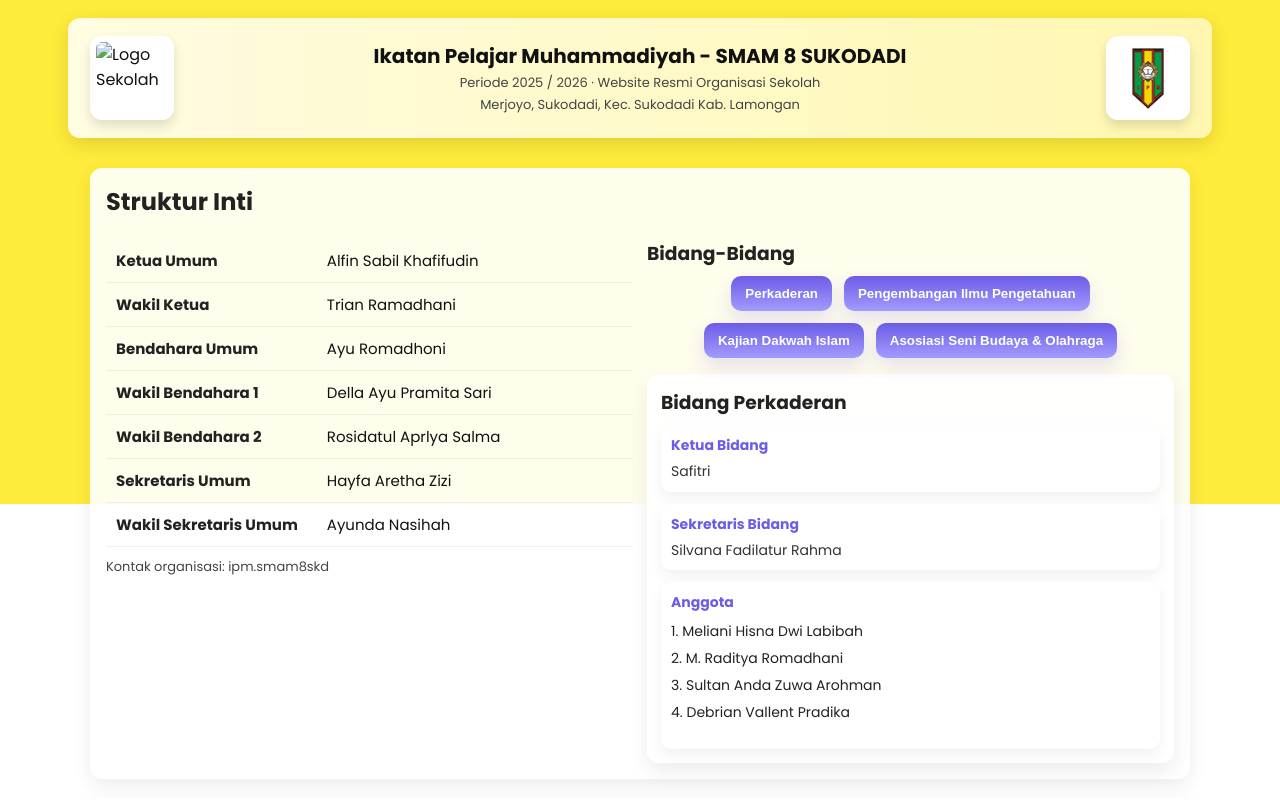
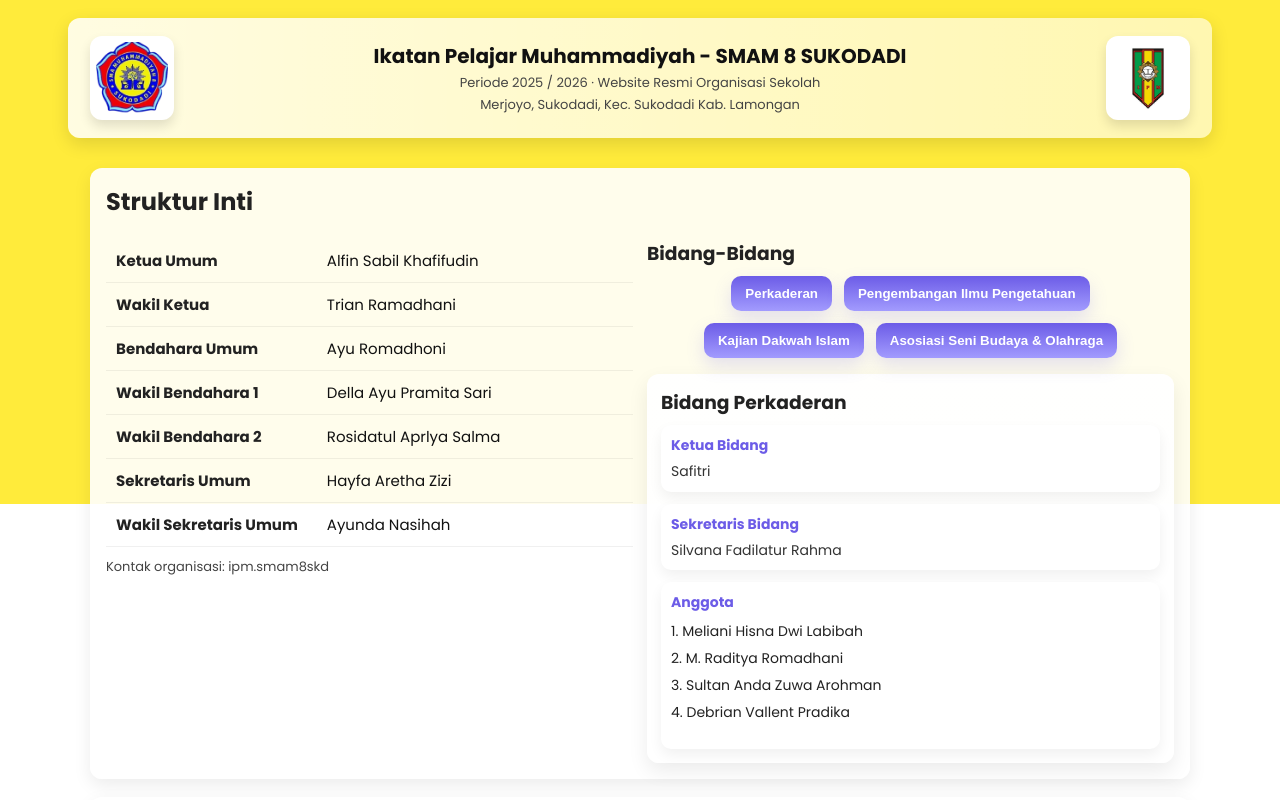
Before and after one commit to Alfinn26/Website-PR-IPM-SMAM-8-SUKODADI, a plain HTML site: page index.html in a window 1280 px wide. Shown: the top 800 px of the page. Drawn offline with Linux system fonts and the light colour scheme.

Commit message:
Update index.html

```diff
--- a/index.html
+++ b/index.html
@@ -234,7 +234,7 @@
     <header role="banner" aria-label="Header Organisasi">
         <div class="brand-left">
             <!-- Ganti file gambar sesuai milikmu -->
-            <img src="Screenshot_20251011-140237-removebg-preview.png" alt="Logo Sekolah" class="logo" />
+            <img src="logosekolah[1].png" alt="Logo Sekolah" class="logo" />
         </div>
 
         <div class="title" aria-hidden="false">
```
